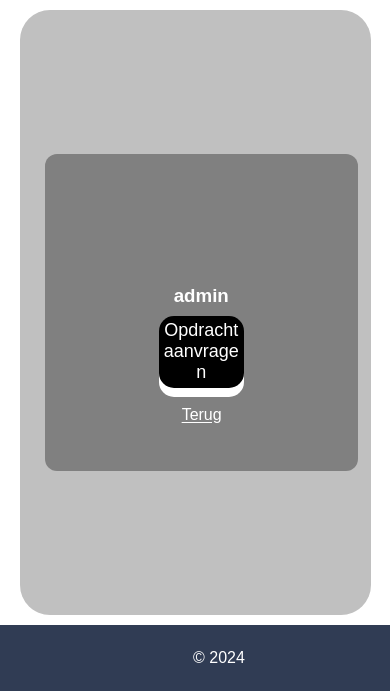
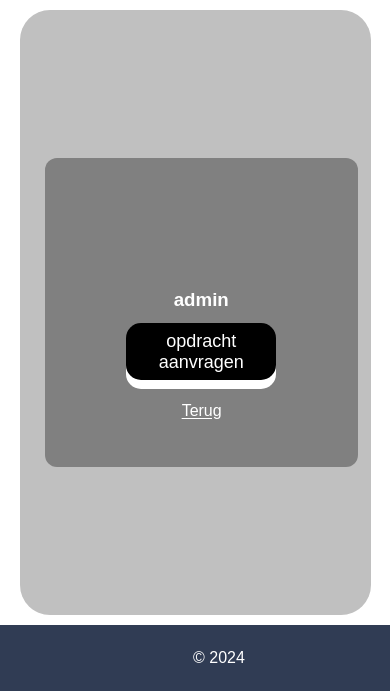
Before and after one commit to Daan0101/fieldlabs, a PHP site: page /fieldlabs/searchDetails.php?post_id=1 in a window 390 px wide. Shown: the part 153-844 px from the top of the page. Run offline with PHP 8.4, Linux system fonts and the light colour scheme; a user stored in the database is signed in; data comes from the database, SQL or seed files in the repository; data that the repository does not hold is empty; some libraries are stand-ins or nearby versions.

Commit message:
fix(searchdetails) responsive button gefixed

```diff
--- a/fieldlabs/assets/css/style.css
+++ b/fieldlabs/assets/css/style.css
@@ -156,6 +156,26 @@ div.form-container {
     white-space:normal !important;
     word-wrap:break-word;
 }
+
+.secondbutton {
+    display: inline-block;
+    font-size: x-large;
+    cursor: pointer;
+    text-align: center;
+    text-decoration: none;
+    outline: none;
+    color: #fff;
+    background-color: black;
+    border: none;
+    border-radius: 15px;
+    box-shadow: 0 9px #fff;
+    padding: 10px 20px; /* Adjust padding as needed */
+    min-width: 150px; /* Example minimum width */
+    max-width: 300px; /* Example maximum width */
+    white-space: normal; /* Ensure normal wrapping */
+    word-wrap: break-word; /* Allow long words to break */
+}
+
 
 .formStyle {
     padding-bottom: 5%;
--- a/fieldlabs/searchDetails.php
+++ b/fieldlabs/searchDetails.php
@@ -93,7 +93,7 @@
                     <p><?php echo $date; ?></p>
                     <h3><?php echo $username; ?></h3>
                     <form method="post" class="formStyle">
-                        <input class="styleButton" type="submit" name="request" value="Opdracht aanvragen">
+                        <input class="secondbutton" type="submit" name="request" value="opdracht aanvragen">
                     </form>
                     <div class="meerRuimte">
                     <a class="meerDetails" id="terugBtn" href="search.php">Terug</a>
```
